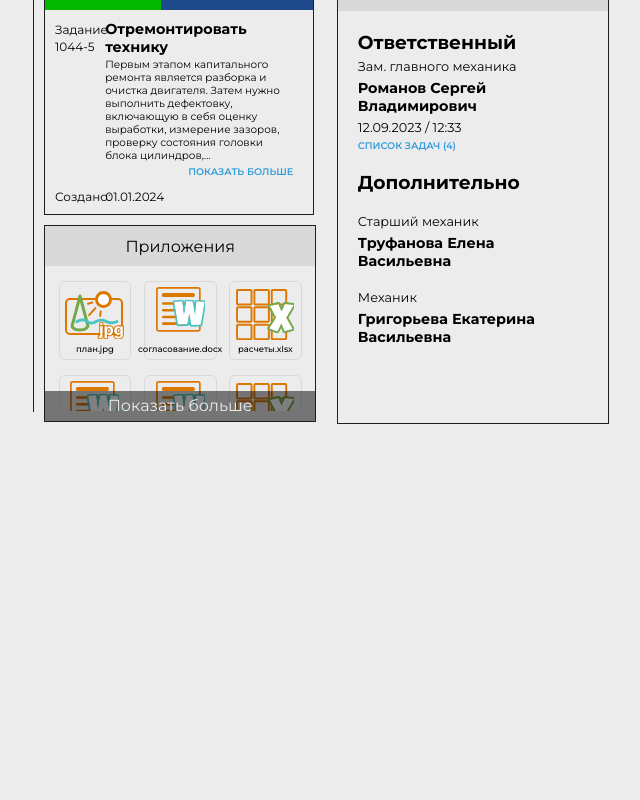
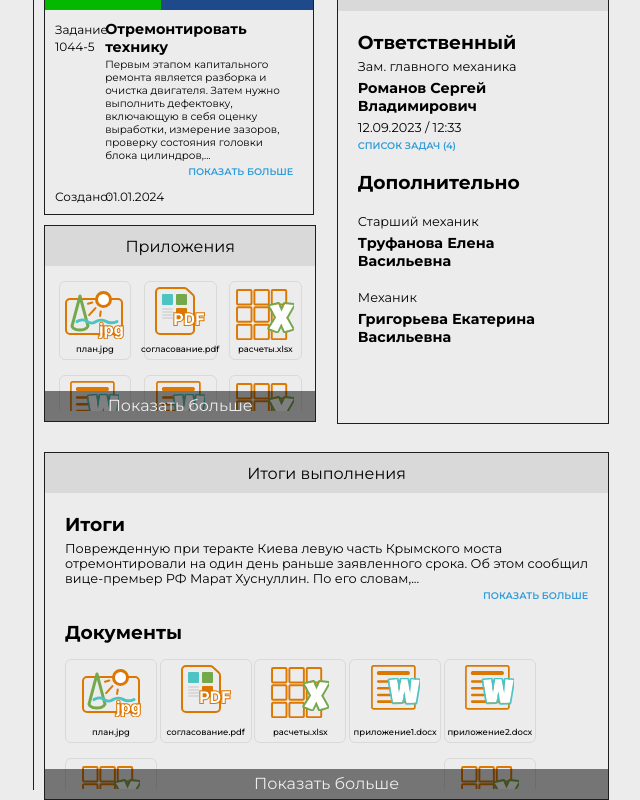
Before and after one commit to DreaMessiah/Portal, a React (Create React App) app in the folder client/: page /document in a window 1280 px wide. Shown: the part 1095-1895 px from the top of the page, without its empty margins (212-852 px from the left). Before the commit the page ends 1519 px from the top, so only its background shows below. Built offline with nearby package versions, Linux system fonts and the light colour scheme.

Commit message:
Results Object

```diff
--- a/client/src/assets/styles/styles.scss
+++ b/client/src/assets/styles/styles.scss
@@ -1400,6 +1400,24 @@ html{
     margin-top: 20px;
   }
 }
+.results-obj{
+  margin-top: 30px !important;
+    .button-text{
+      font-size: 0.6rem;
+      font-weight: 600;
+      cursor: pointer;
+      color: $wblueColor;
+      text-transform: uppercase;
+      display: flex;
+      justify-content: right;
+      padding-top: 4px;
+    }
+    .attaches{
+      a{
+        width: 17% !important;
+      }
+    }
+}
 .attach-obj{
   width: 100%;
   border: 1px solid $blackColor;
@@ -1464,6 +1482,11 @@ html{
       height: 56px;
       background-image: url("../images/jpgicon.svg");
     }
+    .pdf{
+      width: 50px;
+      height: 48px;
+      background-image: url("../images/pdficon.svg");
+    }
   }
   .button{
     cursor: pointer;
--- /dev/null
+++ b/client/src/components/ResultsObj.js
@@ -0,0 +1,46 @@
+import React, {useEffect, useState} from "react";
+import {Link} from "react-router-dom";
+
+export default function ResultsObj ({obj}){
+    const [displayText, setDisplayText] = useState(obj.text);
+    const [showMore, setShowMore] = useState(false);
+    const [showMoreDocs, setShowMoreDocs] = useState(false);
+    const [buttonText, setButtonText] = useState('Показать больше');
+    const [buttonBool, setButtonBool] = useState(true);
+
+    useEffect(() => {
+        buttonBool ? setButtonText('Показать больше') : setButtonText('Скрыть')
+    },[buttonBool])
+
+    const handleToggleDocs = () => {
+        setShowMoreDocs(!showMoreDocs);
+        setButtonBool(!buttonBool)
+    };
+
+    const handleToggle = () => {
+        setShowMore(!showMore);
+    };
+
+    return (
+        <div className='attach-obj results-obj performers-obj'>
+            <div className='title-performers'><p>Итоги выполнения</p></div>
+            <div className='info-box'>
+                <h3>Итоги</h3>
+                <div className='right-box-info'>
+                    <p className='text'>{showMore ? obj.text : `${displayText.split(' ').slice(0, 25).join(' ')}...`}</p>
+                    <div className='button-text' onClick={handleToggle}>{showMore ? 'Скрыть' : 'Показать больше'}</div>
+                </div>
+                <h3>Документы</h3>
+                <div className={showMoreDocs ? 'attaches autoheight' : 'attaches'}>
+                    {Object.keys(obj.attaches).map((item,index) => (
+                        <Link key={index} to={obj.attaches[item].link}><div className={'img '+obj.attaches[item].type}></div><p>{obj.attaches[item].name + '.' + obj.attaches[item].type}</p></Link>
+                    ))}
+                </div>
+
+            </div>
+            { Object.keys(obj.attaches).length < 5 ? '' : (
+                <div onClick={handleToggleDocs} className='button'>{buttonText}</div>
+            )}
+        </div>
+    )
+}
--- a/client/src/pages/DocumentPage.js
+++ b/client/src/pages/DocumentPage.js
@@ -9,6 +9,7 @@ import WrapButtonsObj from "../components/WrapButtonsObj";
 import WorksTasksObj from "../components/WorkTasksObj";
 import AttachObj from "../components/AttachObj";
 import PerformersObj from "../components/PerformersObj";
+import ResultsObj from "../components/ResultsObj";
 
 const mass_create = [
     {
@@ -87,7 +88,7 @@ const attach1 = {
     },
     2:{
         name:'согласование',
-        type:'docx',
+        type:'pdf',
         link:'/'
     },
     3:{
@@ -151,6 +152,10 @@ const performers = {
         }
     }
 }
+const results = {
+    attaches:attach1,
+    text:'Поврежденную при теракте Киева левую часть Крымского моста отремонтировали на один день раньше заявленного срока. Об этом сообщил вице-премьер РФ Марат Хуснуллин. По его словам, движение транспорта полностью возобновлено. «На восстановление нам потребовалось всего 59 дней! На совещании у президента докладывали, что завершим работу к 15 сентября, и точно выдержали график, закончили даже на 1 день раньше!» — написал Хуснуллин в Telegram. Он отметил, что к восстановительным работам приступили уже в день теракта. «Теперь левая часть полностью готова принять поток автомобилей», — заключил Хуснуллин. Взрыв на Крымском мосту произошел в ночь на 17 июля. В результате ЧП обрушились два автомобильных пролета, четыре человека погибли. Национальный антитеррористический комитет (НАК) признал произошедшее терактом ВСУ.'
+}
 export default function DocumentPage(){
     return (
         <div className='container'>
@@ -185,7 +190,7 @@ export default function DocumentPage(){
                                 </div>
                             </div>
                             <div className='bottom-box'>
-
+                                <ResultsObj obj={results}/>
                             </div>
 
                         </div>
```
Also changed, not shown: client/src/assets/images/pdficon.svg (added).
